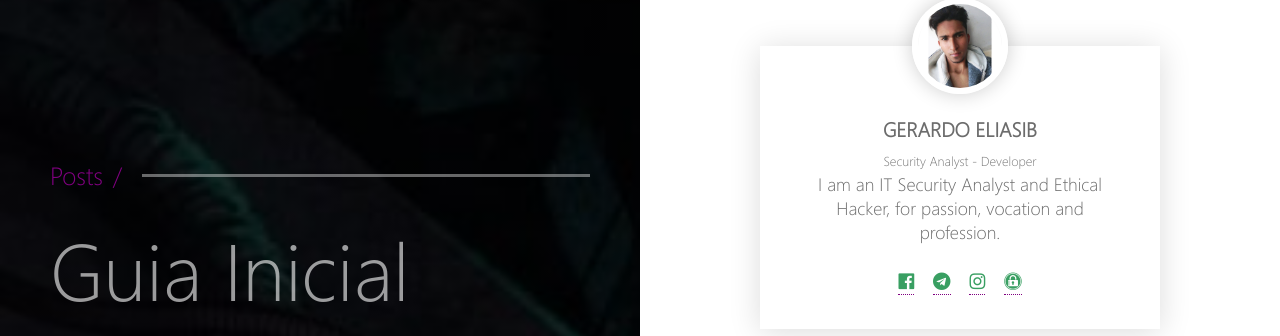
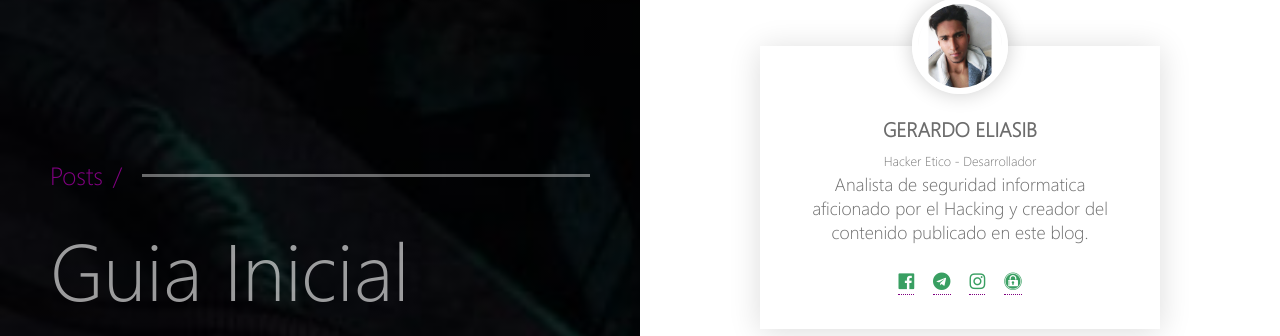
Before and after one commit to HackingProfessional/Security, a Jekyll site: the page built from _posts/2019-03-15-Guia-Inicial.md, in a window 1280 px wide. Shown: the part 1787-2123 px from the top of the page. Built offline with Jekyll 4.4.1, drawn with Linux system fonts in a browser that asks for light colours; nearby versions of some CDN libraries.

Commit message:
Update signature.html

```diff
--- a/_includes/signature.html
+++ b/_includes/signature.html
@@ -7,8 +7,8 @@
         </div>
         <div class="card-body">
             <p class="full-name">Gerardo Eliasib</p>
-            <p class="username">Security Analyst - Developer</p>
-            <p class="desc">I am an IT Security Analyst and Ethical Hacker, for passion, vocation and profession.</p>
+            <p class="username">Hacker Etico - Desarrollador</p>
+            <p class="desc">Analista de seguridad informatica aficionado por el Hacking y creador del contenido publicado en este blog. </p>
             <p>
                 <a href="https://www.facebook.com/Gerh002" class="social-icon facebook"><i class="fab fa-facebook-f"></i></a>
                 <a href="http://telegram.me/gerhsephiroth" class="social-icon telegram"><i class="fab fa-telegram"></i></a>
```
